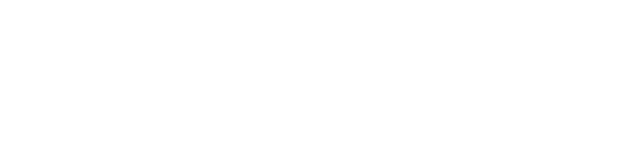
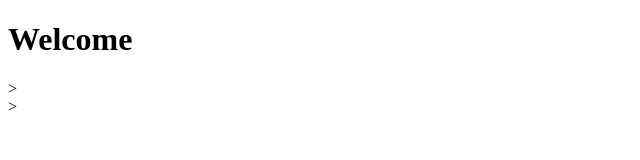
Before and after one commit to BojanBasica/git-vezba, a plain HTML site: page index.html in a window 1280 px wide. Shown: the whole page, without its empty margins (0-640 px from the left). Drawn offline with Linux system fonts and the light colour scheme.

Commit message:
Dodan header.

```diff
--- a/index.html
+++ b/index.html
@@ -4,6 +4,9 @@
 	<title>Git vezba</title>
 </head>
 <body>
+	<header>
+		<h1>Welcome</h1>>
+	</header>>
 
 </body>
 </html>
```
